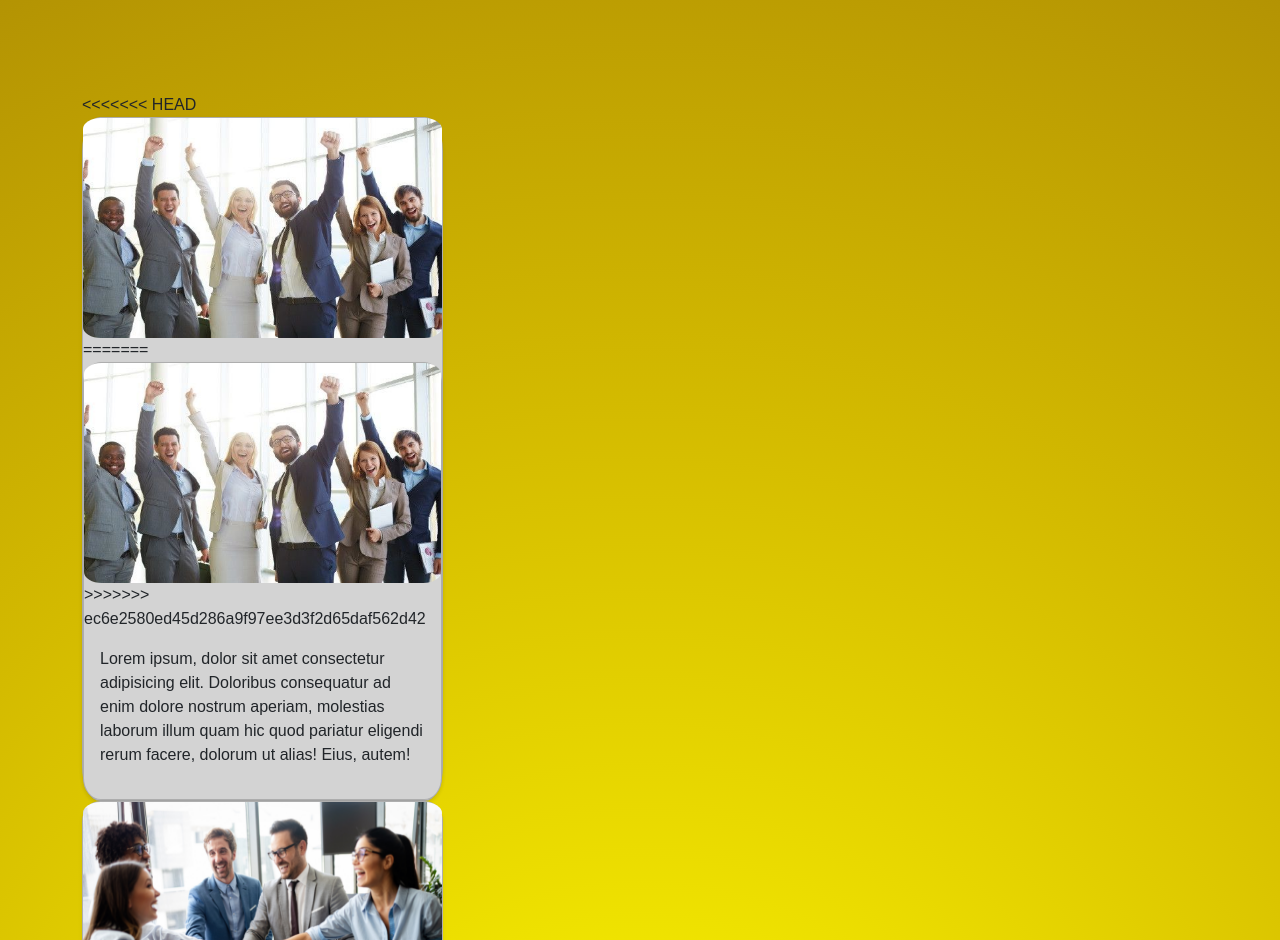
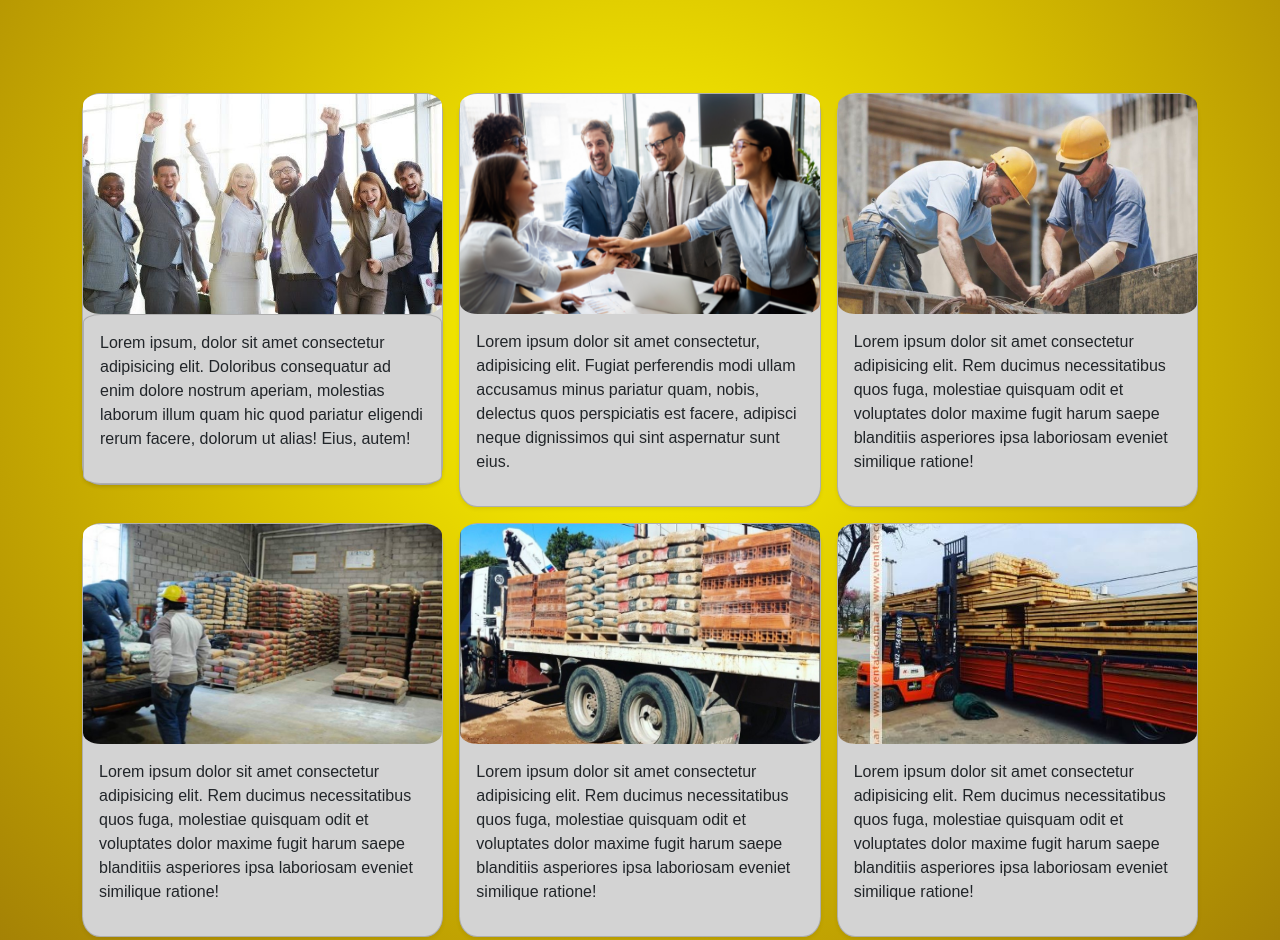
Before and after one commit to ManuelSanchezRomero/PF-ManuelSanchezRomero, a website: page HTML/nosotros.html in a window 1280 px wide. Shown: the part 533-1473 px from the top of the page. Drawn offline with nearby package versions, Linux system fonts and the light colour scheme.

Commit message:
arreglo nonostros

```diff
--- a/HTML/nosotros.html
+++ b/HTML/nosotros.html
@@ -46,30 +46,25 @@
                 </div>
             </section>
             <div class="container">
-
                 <div class="row row-cols-1 row-cols-sm-2 row-cols-md-3 g-3">
                     <div class="col">
-                        <<<<<<< HEAD <div class="card shadow-sm hover">
-                            <img src="../imagenes/nosotros1.jpeg" alt="nosotros1"> <text x="50%" y="50%" fill="#eceeef" dy=".3em"></text></svg>
-                            =======
+                        <div class="card shadow-sm hover">
+                            <img src="../imagenes/nosotros1.jpeg" alt="nosotros1"> <text x="50%" y="50%" fill="#eceeef" dy=".3em"></text>
                             <div class="card shadow-sm">
-                                <img src="../Imagenes/nosotros1.jpeg" alt="nosotros1"> <text x="50%" y="50%" fill="#eceeef" dy=".3em"></text></svg>
-                                >>>>>>> ec6e2580ed45d286a9f97ee3d3f2d65daf562d42
-
                                 <div class="card-body">
                                     <p class="card-text">Lorem ipsum, dolor sit amet consectetur adipisicing elit. Doloribus consequatur ad enim dolore nostrum aperiam, molestias laborum illum quam hic quod pariatur eligendi rerum facere, dolorum ut alias! Eius, autem!</p>
-                                    <div class="d-flex justify-content-between align-items-center">
-
-                                    </div>
+                                    <div class="d-flex justify-content-between align-items-center"></div>
                                 </div>
                             </div>
+                        </div>
                     </div>
                     <div class="col">
                         <div class="card shadow-sm">
                             <img src="../Imagenes/nosotros2.png" alt="nosotros2">
 
                             <div class="card-body">
-                                <p class="card-text">Lorem ipsum dolor sit amet consectetur, adipisicing elit. Fugiat perferendis modi ullam accusamus minus pariatur quam, nobis, delectus quos perspiciatis est facere, adipisci neque dignissimos qui sint aspernatur sunt eius.</p>
+                                <p class="card-text">Lorem ipsum dolor sit amet consectetur, adipisicing elit. Fugiat perferendis modi ullam accusamus minus pariatur quam, nobis, delectus quos perspiciatis est facere, adipisci neque dignissimos qui sint aspernatur sunt eius.
+                                </p>
                                 <div class="d-flex justify-content-between align-items-center">
 
                                 </div>
--- a/scss/layout/_media-intermedia.scss
+++ /dev/null
@@ -1,6 +0,0 @@
-@media ($intermedia) {
-    .contacto {
-        display: grid;
-        grid-template-columns: 1;
-    }
-}
--- a/scss/style.scss
+++ b/scss/style.scss
@@ -10,6 +10,5 @@
 @import "./views/_contacto.scss";
 @import "./views/_faq.scss";
 @import "./layout/_footer.scss";
-@import "./layout/_media-intermedia.scss";
 @import "./layout/_media-tablet.scss";
 @import "./layout/_media-mobile.scss";
```
Also changed, not shown: CSS/style.css.
